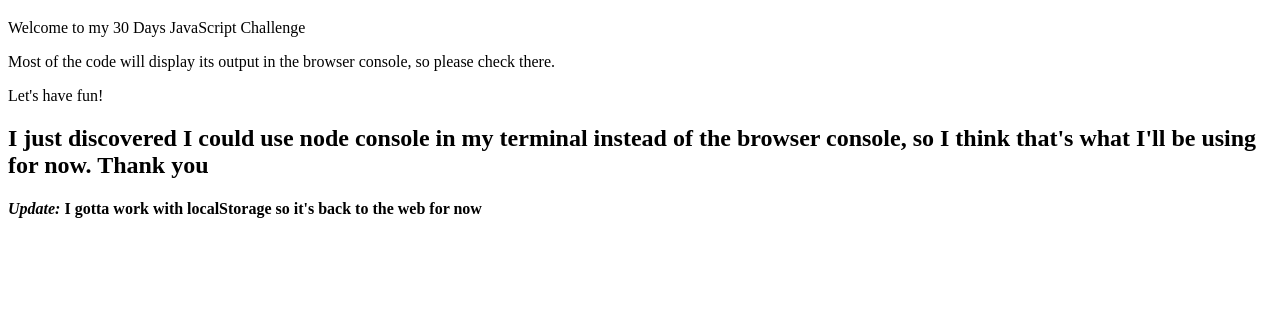
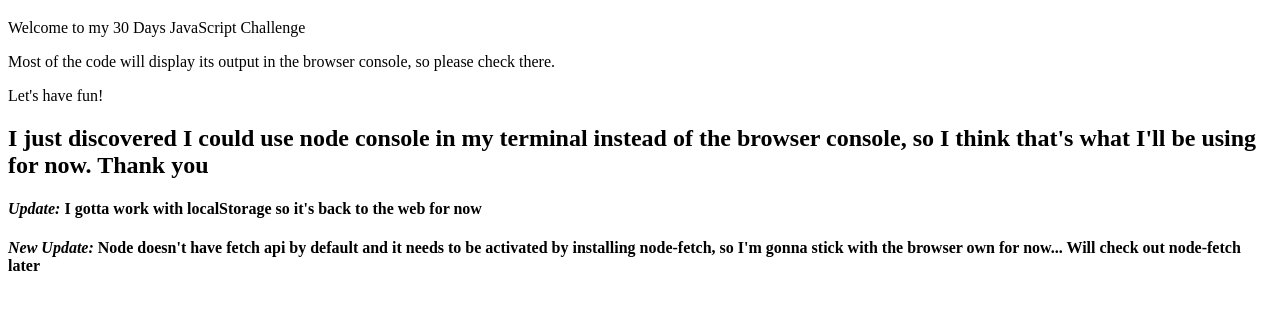
Before and after one commit to dpkreativ/js-challenge, a website: page index.html in a window 1280 px wide. Shown: the part 61-370 px from the top of the page. Drawn offline with Linux system fonts and the light colour scheme; no server answers.

Commit message:
linked js to html

```diff
--- a/index.html
+++ b/index.html
@@ -22,6 +22,13 @@
     <h4>
       <i>Update:</i>
       I gotta work with localStorage so it's back to the web for now
+    </h4>
+
+    <h4>
+      <i>New Update:</i>
+      Node doesn't have fetch api by default and it needs to be activated by
+      installing node-fetch, so I'm gonna stick with the browser own for now...
+      Will check out node-fetch later
     </h4>
   </body>
 
@@ -48,5 +55,8 @@
   <!-- <script src="./Day-06/main.js"></script> -->
 
   <!-- === Day 17 === -->
-  <script src="./Day-17/main.js"></script>
+  <!-- <script src="./Day-17/main.js"></script> -->
+
+  <!-- === Day 18 === -->
+  <script src="./Day-18/main.js"></script>
 </html>
```
